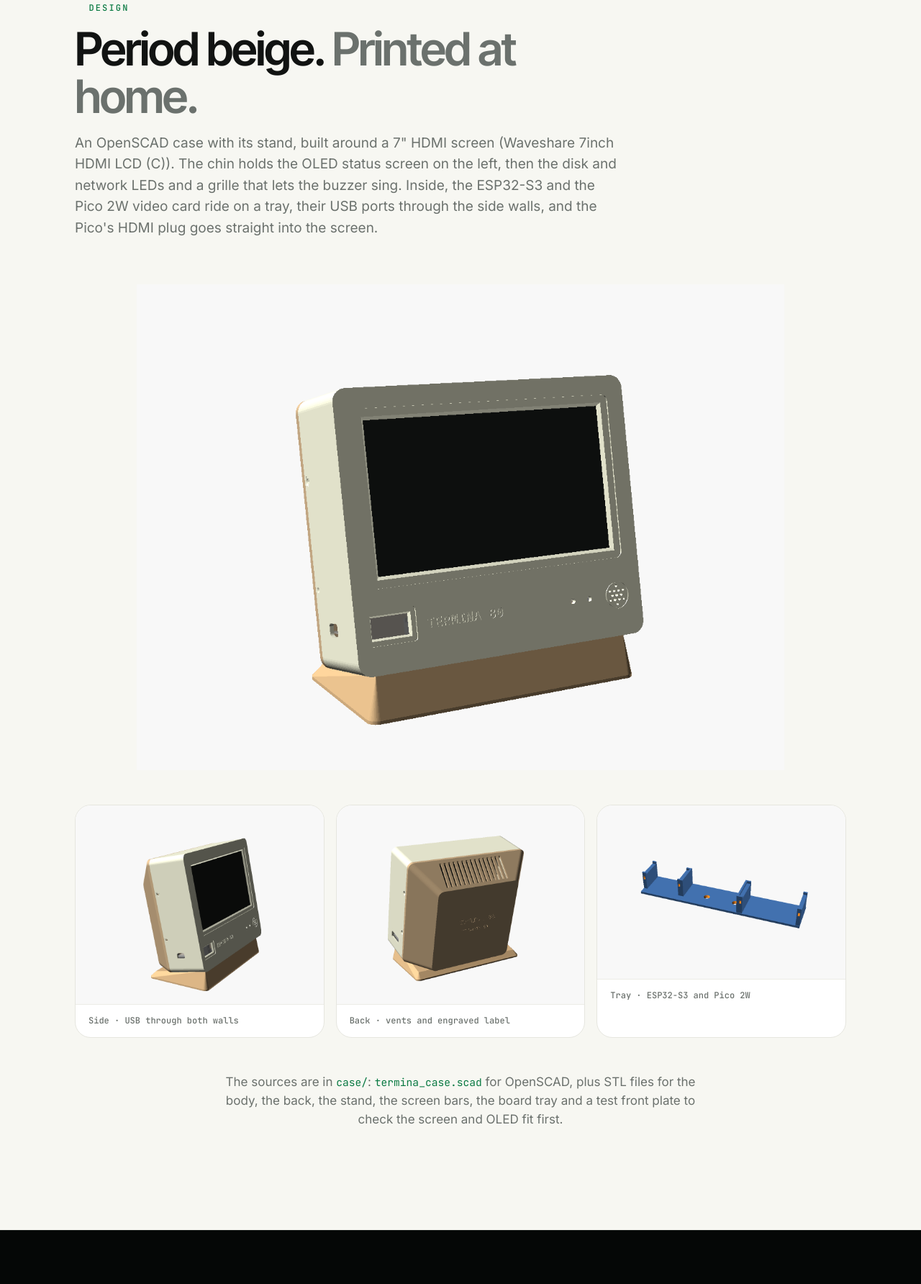
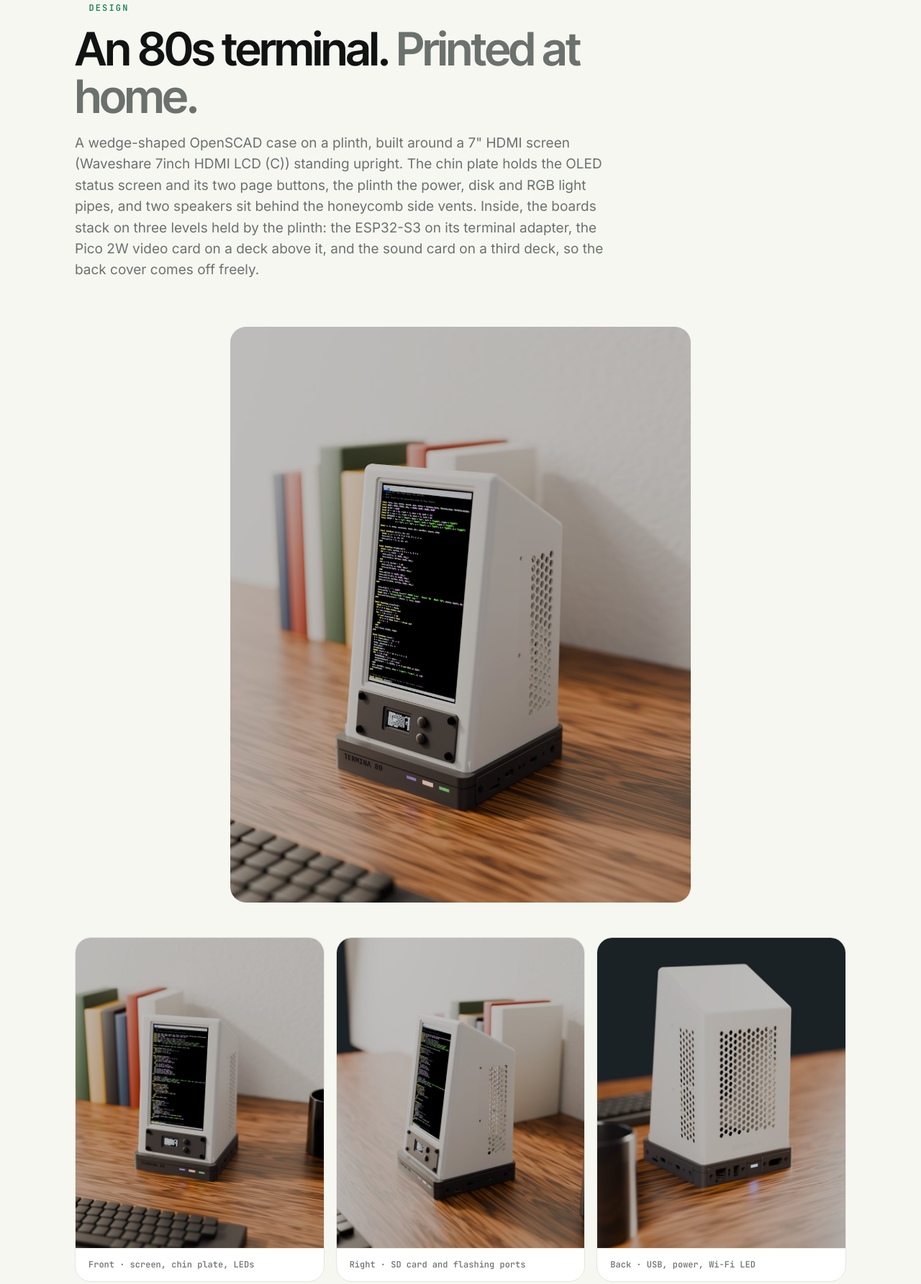
Before and after one commit to bjorand/vendetta84, a plain HTML site: page termina80/index.html in a window 1280 px wide. Shown: the part 5268-7052 px from the top of the page at 72% size. Drawn offline with Linux system fonts and the light colour scheme.

Commit message:
Termina 80: Blender renders of the retro case
The Design section shows the new retro case: a 3/4 hero render, front,
right and back views, and the night render, with the faceplate system
and the case/ sources (termina_retro.scad, build_retro_stl.sh, the
Blender scene). The home page card uses the new render too. The old
OpenSCAD previews of the first case are gone.

Co-Authored-By: Claude Opus 5.5 <noreply@anthropic.com>

```diff
--- a/termina80/index.html
+++ b/termina80/index.html
@@ -185,7 +185,10 @@ section + section { border-top: 1px solid var(--line); }
 .case { background: var(--paper); color: var(--ink); }
 .case .eyebrow { color: #0a7a43; }
 .case .head p, .case .head h2 em { color: #6b716d; }
-.case .shot { margin: 0 auto; width: 100%; max-width: 900px; }
+.case .shot { display: block; margin: 0 auto; width: 100%; max-width: 640px; border-radius: 22px; }
+.case .shot.night { margin-top: 16px; }
+.case .row figure img { display: block; width: 100%; height: auto; }
+.case .note + .note { margin-top: 16px; }
 .case .row { display: grid; grid-template-columns: repeat(3, minmax(0, 1fr)); gap: 16px; margin-top: 48px; }
 .case .row figure { margin: 0; background: #fff; border-radius: 22px; overflow: hidden; border: 1px solid #e6e6df; }
 .case figcaption { padding: 14px 18px; font: 500 12px/1.4 var(--mono); color: #6b716d; border-top: 1px solid #ecece6; }
@@ -442,16 +445,18 @@ synth.note(1, 440, 500)</pre>
   <div class="wrap">
     <div class="head">
       <div class="eyebrow">Design</div>
-      <h2>Period beige. <em>Printed at home.</em></h2>
-      <p>An OpenSCAD case with its stand, built around a 7" HDMI screen (Waveshare 7inch HDMI LCD (C)). The chin holds the OLED status screen on the left, then the disk and network LEDs and a grille that lets the buzzer sing. Inside, the ESP32-S3 and the Pico 2W video card ride on a tray, their USB ports through the side walls, and the Pico's HDMI plug goes straight into the screen.</p>
+      <h2>An 80s terminal. <em>Printed at home.</em></h2>
+      <p>A wedge-shaped OpenSCAD case on a plinth, built around a 7" HDMI screen (Waveshare 7inch HDMI LCD (C)) standing upright. The chin plate holds the OLED status screen and its two page buttons, the plinth the power, disk and RGB light pipes, and two speakers sit behind the honeycomb side vents. Inside, the boards stack on three levels held by the plinth: the ESP32-S3 on its terminal adapter, the Pico 2W video card on a deck above it, and the sound card on a third deck, so the back cover comes off freely.</p>
     </div>
-    <img class="shot" src="img/preview.png" alt="3D render of the TERMINA 80 case from the front, beige on a brown stand, with the 7-inch screen, the OLED status screen, the LEDs and the buzzer grille">
+    <img class="shot" src="img/render_34.jpg" alt="Photo render of the TERMINA 80 on a wooden desk: a light grey wedge-shaped terminal with an upright 7-inch screen showing Lua code, a dark chin plate with the OLED status screen and two buttons, honeycomb vents on the side and a dark plinth with three colored LEDs">
     <div class="row">
-      <figure><img src="img/preview_side.png" alt="The case from the left side, with the Pico 2W's USB port in the left wall"><figcaption>Side · USB through both walls</figcaption></figure>
-      <figure><img src="img/preview_back.png" alt="The case from the back, with its vents and the engraved label"><figcaption>Back · vents and engraved label</figcaption></figure>
-      <figure><img src="img/preview_tray.png" alt="The electronics tray that holds the DevKitC-1 and the Pico 2W"><figcaption>Tray · ESP32-S3 and Pico 2W</figcaption></figure>
+      <figure><img src="img/render_front.jpg" alt="The TERMINA 80 from the front, between books and a mug"><figcaption>Front · screen, chin plate, LEDs</figcaption></figure>
+      <figure><img src="img/render_side.jpg" alt="The TERMINA 80 from the right, showing the right faceplate with the SD card slot and the USB flashing ports"><figcaption>Right · SD card and flashing ports</figcaption></figure>
+      <figure><img src="img/render_back.jpg" alt="The TERMINA 80 from behind: honeycomb vents, the engraved VENDETTA 84 label, and faceplates with two USB-A ports, the USB-C power input, the power switch, the Wi-Fi LED and a wire hatch"><figcaption>Back · USB, power, Wi-Fi LED</figcaption></figure>
     </div>
-    <p class="note">The sources are in <code>case/</code>: <code>termina_case.scad</code> for OpenSCAD, plus STL files for the body, the back, the stand, the screen bars, the board tray and a test front plate to check the screen and OLED fit first.</p>
+    <img class="shot night" src="img/render_dark.jpg" alt="The TERMINA 80 at night, its screen and LEDs lighting a dark desk with neon light strips" loading="lazy">
+    <p class="note">Every port sits on a <strong>faceplate</strong>, a small plate screwed into the plinth: the ports can change by reprinting a faceplate, not the case. Left side: two USB-A host ports. Back: two more USB-A, the USB-C power input and the switch, plus a hatch for temporary wires. Right side: the SD card slot and the flashing ports of both boards.</p>
+    <p class="note">The sources are in <code>case/</code>: <code>termina_retro.scad</code> for OpenSCAD and <code>build_retro_stl.sh</code> to export every part (heat-set inserts, or <code>-D inserts=false</code> for a first print with self-tapping screws), plus the Blender scene behind these renders in <code>case/blender/</code>.</p>
   </div>
 </section>
 
@@ -932,7 +937,7 @@ pkg url [address]     <span class="c">change the main registry</span></pre>
             <tr><td><code>firmware/src/lua/</code></td><td>Lua 5.4.7 engine (capped memory, Ctrl+C) and libraries</td></tr>
             <tr><td><code>firmware/lua/</code></td><td>Built-in Lua programs (the Git client, <code>pkg</code>)</td></tr>
             <tr><td><code>firmware/test/host/</code></td><td>Lua test bench on the PC</td></tr>
-            <tr><td><code>case/</code></td><td>OpenSCAD case, board tray and STL files</td></tr>
+            <tr><td><code>case/</code></td><td>OpenSCAD case, faceplates, board decks, STL files and the Blender render scene</td></tr>
           </table></div>
         </article>
       </div>
```
Also changed, not shown: index.html (+1 -1 lines), termina80/img/preview.png (deleted), termina80/img/preview_back.png (deleted), termina80/img/preview_side.png (deleted), termina80/img/preview_tray.png (deleted), termina80/img/render_34.jpg (added), termina80/img/render_back.jpg (added), termina80/img/render_card.jpg (added), termina80/img/render_dark.jpg (added), termina80/img/render_front.jpg (added), termina80/img/render_side.jpg (added).
